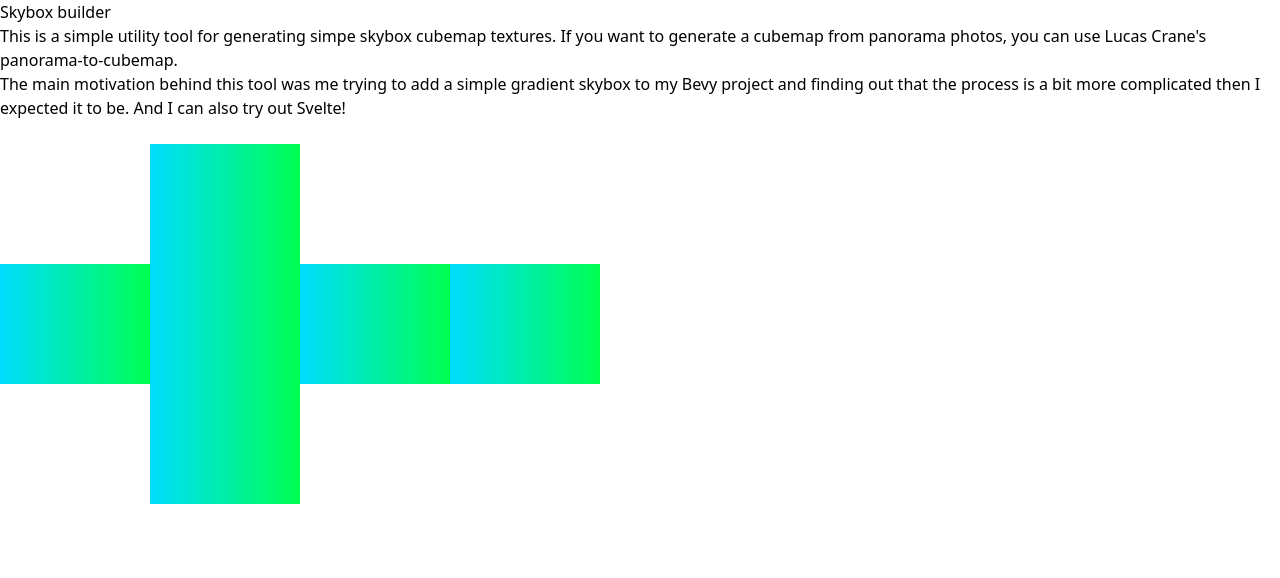
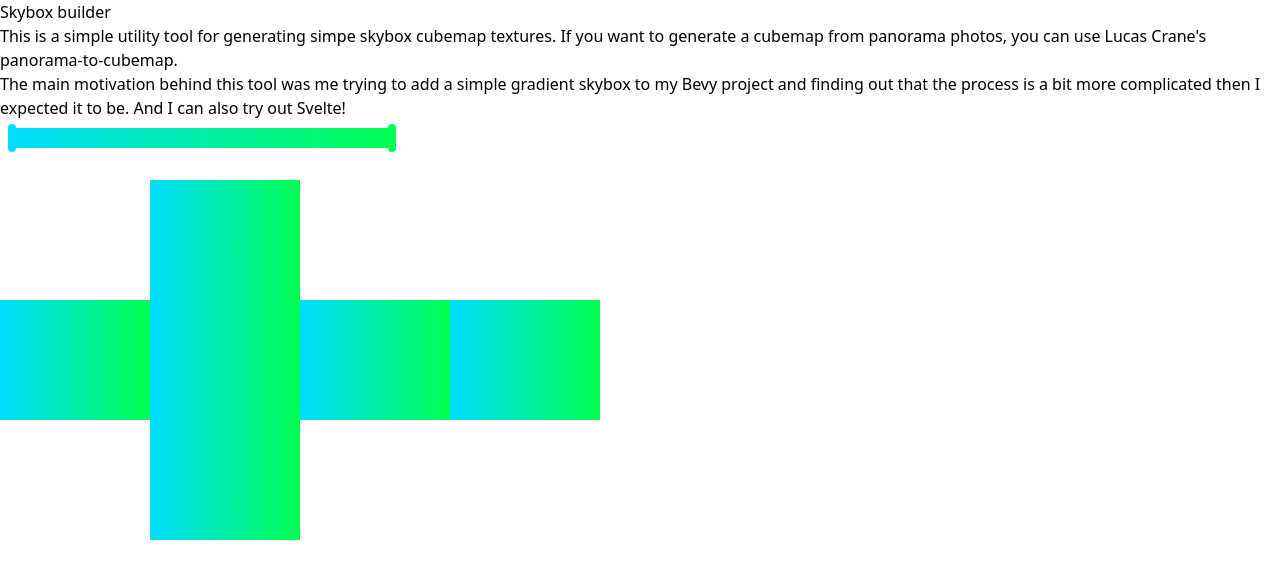
Before and after one commit to orromis/skybox-gradient-builder, a Svelte app: page / in a window 1280 px wide. Shown: the top 578 px of the page. Built offline with nearby package versions, Linux system fonts and the light colour scheme; some icons are missing.

Commit message:
add gradient picker

```diff
--- a/src/App.svelte
+++ b/src/App.svelte
@@ -1,7 +1,7 @@
 <script lang="ts">
 	import './app.css';
 	import CubemapDiagram from './lib/cubemap-diagram.svelte';
-	import ColorPicker from 'svelte-awesome-color-picker';
+	import GradientPicker from './lib/gradient/picker.svelte';
 
 	let gradient1: string = '#00ddff';
 	let gradient2: string = '#00ff51';
@@ -25,8 +25,7 @@
 			And I can also try out Svelte!
 		</p>
 
-		<ColorPicker bind:hex={gradient1} position="responsive" />
-		<ColorPicker bind:hex={gradient2} position="responsive" />
+		<GradientPicker />
 
 		<CubemapDiagram {gradient1} {gradient2} width={600} />
 	</article>
--- /dev/null
+++ b/src/lib/gradient/picker.svelte
@@ -0,0 +1,98 @@
+<script lang="ts">
+	import ColorPicker, { type RgbaColor } from 'svelte-awesome-color-picker';
+
+	interface GradientColor {
+		rgb: RgbaColor;
+		position: number;
+	}
+
+	let colors: GradientColor[] = $state([
+		{ rgb: { r: 0, g: 221, b: 255, a: 1 }, position: 0 },
+		{ rgb: { r: 0, g: 255, b: 81, a: 1 }, position: 1 }
+	]);
+	let currentColorIndex = $state(0);
+	let currentColor = $state(colors[0].rgb);
+	let gradient = $derived.by(buildGradient);
+	let knobContainerWidth = $state(0);
+	let activeKnob: HTMLDivElement | null = $state(null);
+
+	function colorChanged({ rgb: newColor }: { rgb: RgbaColor | null }) {
+		if (newColor) {
+			colors[currentColorIndex].rgb = newColor;
+		}
+	}
+
+	function buildGradient() {
+		let gradientColors = [];
+		for (let color of colors) {
+			gradientColors.push(`${getColorString(color.rgb)} ${color.position * 100}%`);
+		}
+
+		return `linear-gradient(90deg, ${gradientColors.join(',')})`;
+	}
+
+	function getColorString(color: RgbaColor) {
+		return `rgba(${color.r},${color.g},${color.b},${color.a})`;
+	}
+
+	function dragKnob(event: PointerEvent) {
+		if (event.buttons !== 1 || !activeKnob) {
+			return;
+		}
+
+		let color = colors[currentColorIndex];
+		let newPosition = color.position + event.movementX / (knobContainerWidth - 4);
+		color.position = clamp(newPosition, 0, 1);
+	}
+
+	function selectKnob(
+		event: PointerEvent & { currentTarget: HTMLDivElement },
+		colorIndex: number,
+		color: RgbaColor
+	) {
+		if (event.buttons === 1) {
+			event.currentTarget.classList.add('is-dragging');
+			activeKnob = event.currentTarget;
+			currentColorIndex = colorIndex;
+			currentColor = color;
+		}
+	}
+
+	function deselectKnob() {
+		if (activeKnob) {
+			activeKnob.classList.remove('is-dragging');
+			activeKnob = null;
+		}
+	}
+
+	function lerp(start: number, end: number, t: number) {
+		return (1 - t) * start + t * end;
+	}
+
+	function clamp(value: number, min: number, max: number) {
+		return Math.min(Math.max(value, min), max);
+	}
+</script>
+
+<svelte:window onpointermove={dragKnob} onpointerup={deselectKnob} />
+
+<div
+	class="relative m-2 h-5 w-sm bg-(--gradient)"
+	style:--gradient={gradient}
+	style={`background: ${gradient}`}
+	bind:clientWidth={knobContainerWidth}
+>
+	{#each colors as color, i}
+		<div
+			class="absolute -top-1 h-7 w-2 cursor-grab rounded-full bg-(--knob-bg) [&.is-dragging]:cursor-move"
+			style:--knob-bg={getColorString(color.rgb)}
+			style:left={`${lerp(0, knobContainerWidth - 4, color.position)}px`}
+			role="slider"
+			aria-valuenow={color.position}
+			tabindex={i}
+			onpointerdowncapture={(event) => selectKnob(event, i, color.rgb)}
+		></div>
+	{/each}
+</div>
+
+<ColorPicker bind:rgb={currentColor} onInput={colorChanged} isDialog={false} />
```
